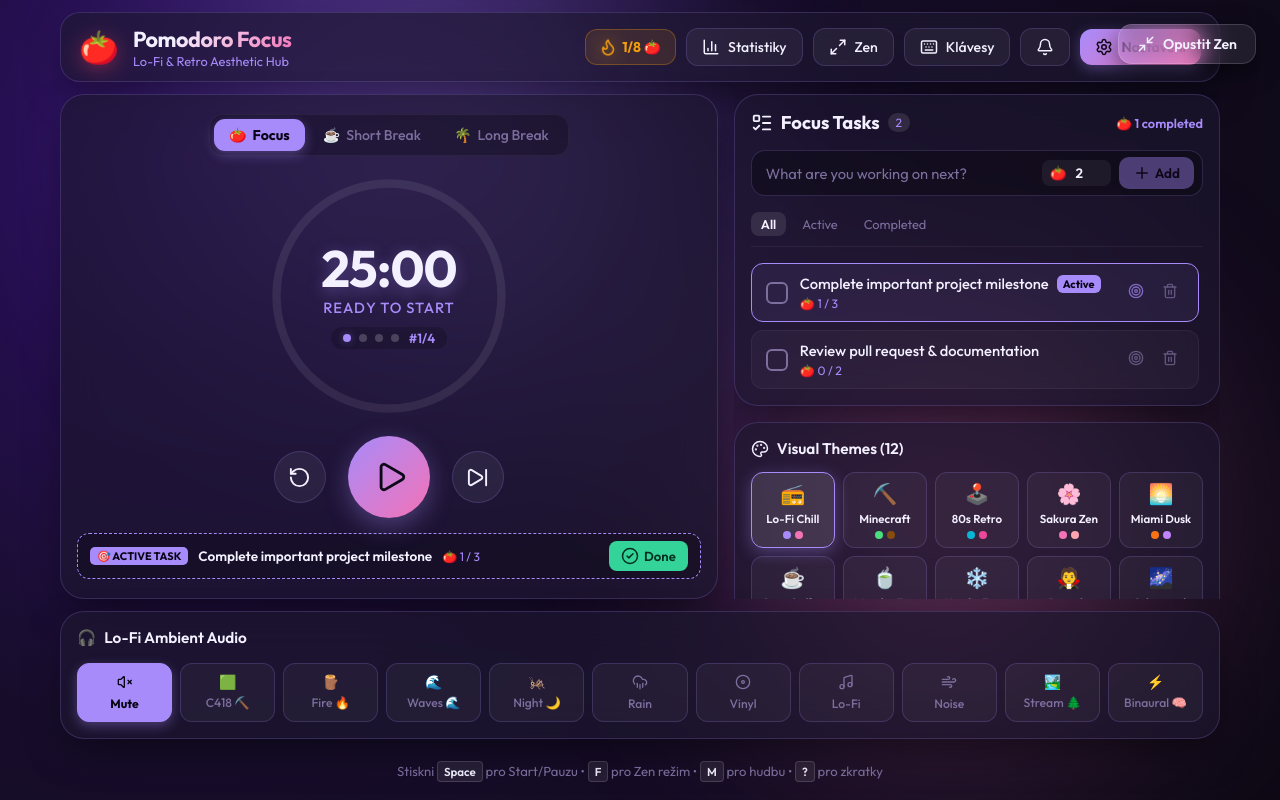
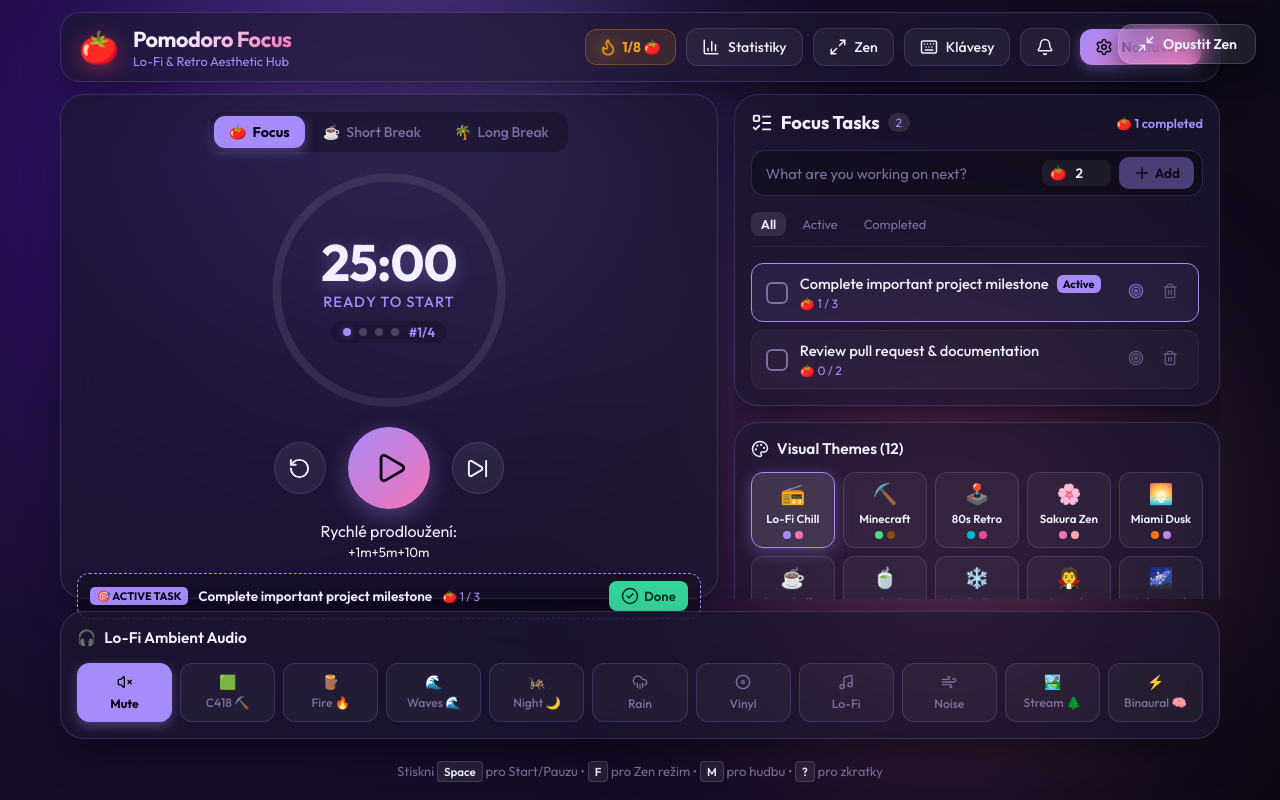
Before and after one commit to Andreyy05/pomodoro, a React (Vite) app: page / in a window 1280 px wide. Built offline with nearby package versions, Linux system fonts and the light colour scheme.

Commit message:
feat(app): connect timer quick adjust handlers to app state

```diff
--- a/src/App.tsx
+++ b/src/App.tsx
@@ -296,6 +296,10 @@ export const App: React.FC = () => {
     setTimeLeft(getDurationForMode(mode));
   }, [getDurationForMode, mode]);
 
+  const handleAdjustTime = useCallback((minutes: number) => {
+    setTimeLeft((prev) => Math.max(10, prev + minutes * 60));
+  }, []);
+
   const handleSkip = useCallback(() => {
     setIsRunning(false);
     if (mode === 'focus') {
@@ -542,6 +546,7 @@ export const App: React.FC = () => {
                 onCompleteActiveTask={activeTask && !activeTask.completed ? handleCompleteActiveTask : undefined}
                 cycleCount={cycleCount}
                 maxCycles={settings.longBreakInterval}
+                onAdjustTime={handleAdjustTime}
               />
             </section>
 
```
